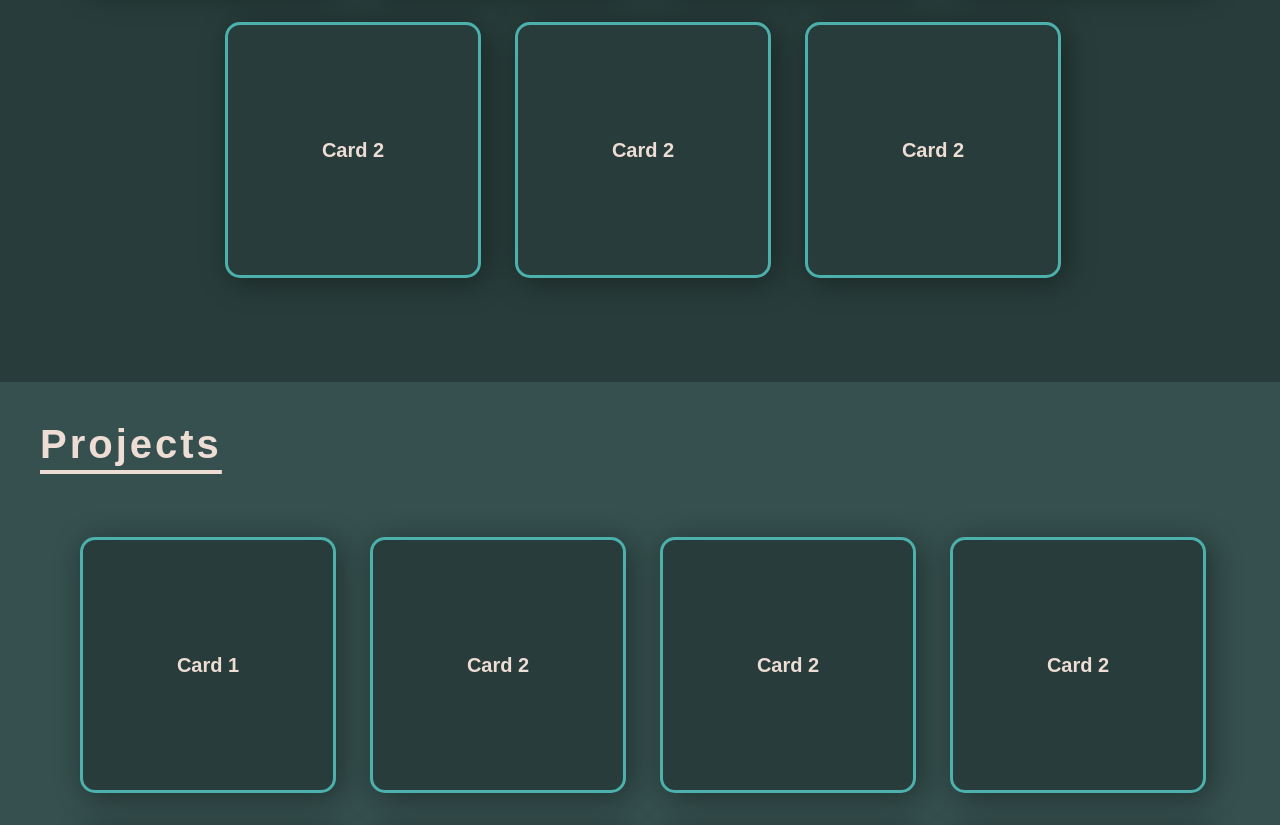
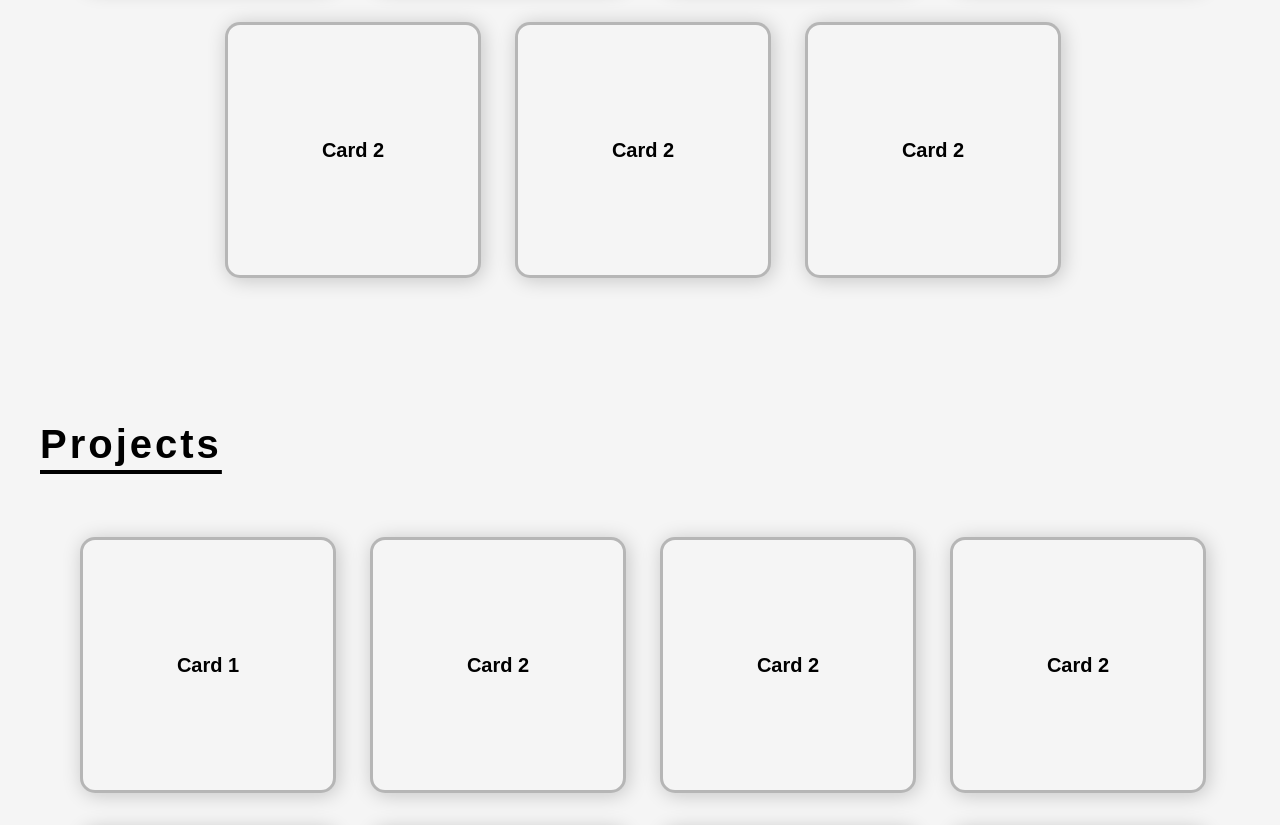
Before and after one commit to TheRealGameZ/Aricode, a Vue app: page / in a window 1280 px wide. Shown: the part 1920-2745 px from the top of the page. Built offline with nearby package versions, Linux system fonts and the light colour scheme.

Commit message:
Changed Color, Added Footer

```diff
--- a/src/assets/styles.scss
+++ b/src/assets/styles.scss
@@ -1,8 +1,8 @@
 // --------------------- COLORS ------------------------ //
-$primary:       #283D3B;
-$secondary:     #197278;
-$text:          #EDDDD4;
-$highlight:     #C44536;
+$primary:       #F5F5F5;
+$secondary:     #575757;
+$text:          #000000;
+$highlight:     #f5c014;
 $error:         #772E25;
 
 $base-font-size: 16px;
@@ -159,10 +159,12 @@ nav {
     display: flex;
     justify-content: center;
     align-items: center;
-}
 
-nav>a{
-    margin: 0 20px;
+    a {
+        margin: 0 20px;
+        font-size: calculate-font-size(25px);
+    }
+
 }
 
 // --------------------- MAIN ------------------------ //
@@ -192,7 +194,7 @@ article>header {
 }
 
 #projects{
-    background-color: #35504e;
+    background-color: $primary;
 }
 
 .skills>div{
@@ -233,6 +235,39 @@ article>header {
     background-color: $text;
     color: $highlight;
     transition: all 0.5s;
+}
+
+// --------------------- FOOTER ------------------------//
+
+footer{
+    display: grid;
+    grid-template-columns: repeat(2, 1fr);
+    grid-template-rows: repeat(2, 1fr);
+    padding: 30px;
+
+    .socialMediaFooter{
+        grid-column: 1;
+        grid-row: 1;
+        align-self: center;
+        justify-self: center;
+    }
+
+    .miniNav{
+        grid-column: 2;
+        grid-row: 1;
+        align-self: center;
+        justify-self: center;
+    }
+
+    .copyRight{
+        grid-row-start: 2;
+        grid-column-start: 1;
+        grid-row-end: 3;
+        grid-column-end: 3;
+        align-self: center;
+        justify-self: center;
+    }
+
 }
 
 
--- a/src/components/FlipCart.vue
+++ b/src/components/FlipCart.vue
@@ -41,12 +41,12 @@
   height: 250px;
   background-size: cover;
   border-radius: 15px;
-  border: 3px solid #4cb0ac;
+  border: 3px solid rgba(87, 87, 87, 0.40);
   display: flex;
   align-items: center;
   justify-content: center;
-  background-color: #283D3B;
-  box-shadow: 5px 5px 30px rgba(0, 0, 0, 0.40);
+  background-color: #F5F5F5;
+  box-shadow: 2px 2px 20px rgba(0, 0, 0, 0.20);
 }
 
 .card-flip,
--- /dev/null
+++ b/src/components/FooterBar.vue
@@ -0,0 +1,19 @@
+<template>
+  <div class="socialMediaFooter">
+    <ul style="list-style: none">
+      <li><i class="bi bi-linkedin"></i></li>
+      <li><i class="bi bi-linkedin"></i></li>
+      <li><i class="bi bi-linkedin"></i></li>
+    </ul>
+  </div>
+  <div class="miniNav">
+    <p>Nav</p>
+    <p>Nav</p>
+    <p>Nav</p>
+    <p>Nav</p>
+    <p>Nav</p>
+  </div>
+  <div class="copyRight">
+    <p>This is copyright</p>
+  </div>
+</template>
--- a/src/views/HomeView.vue
+++ b/src/views/HomeView.vue
@@ -123,11 +123,15 @@
       </section>
     </article>
   </main>
+  <footer>
+    <footer-bar></footer-bar>
+  </footer>
 </template>
 
 <script>
 import FlipCart from "@/components/FlipCart.vue";
 import NavigationBar from "@/components/NavigationBar.vue";
+import FooterBar from "@/components/FooterBar.vue";
 
 window.addEventListener("scroll", reveal);
 function reveal() {
@@ -147,6 +151,7 @@ function reveal() {
 export default {
   name: 'HomeView',
   components: {
+    FooterBar,
     NavigationBar,
     FlipCart
   },
```
Also changed, not shown: src/assets/background.svg.
